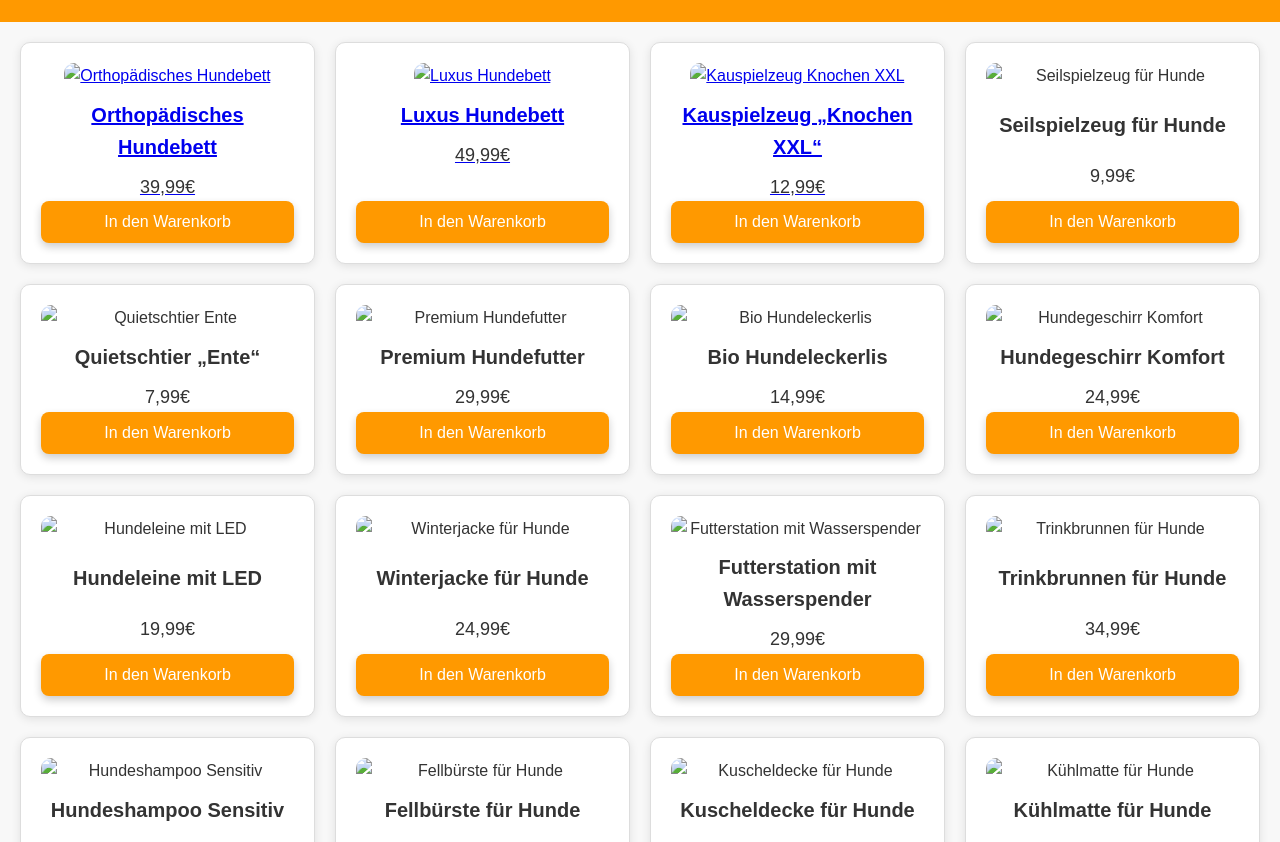
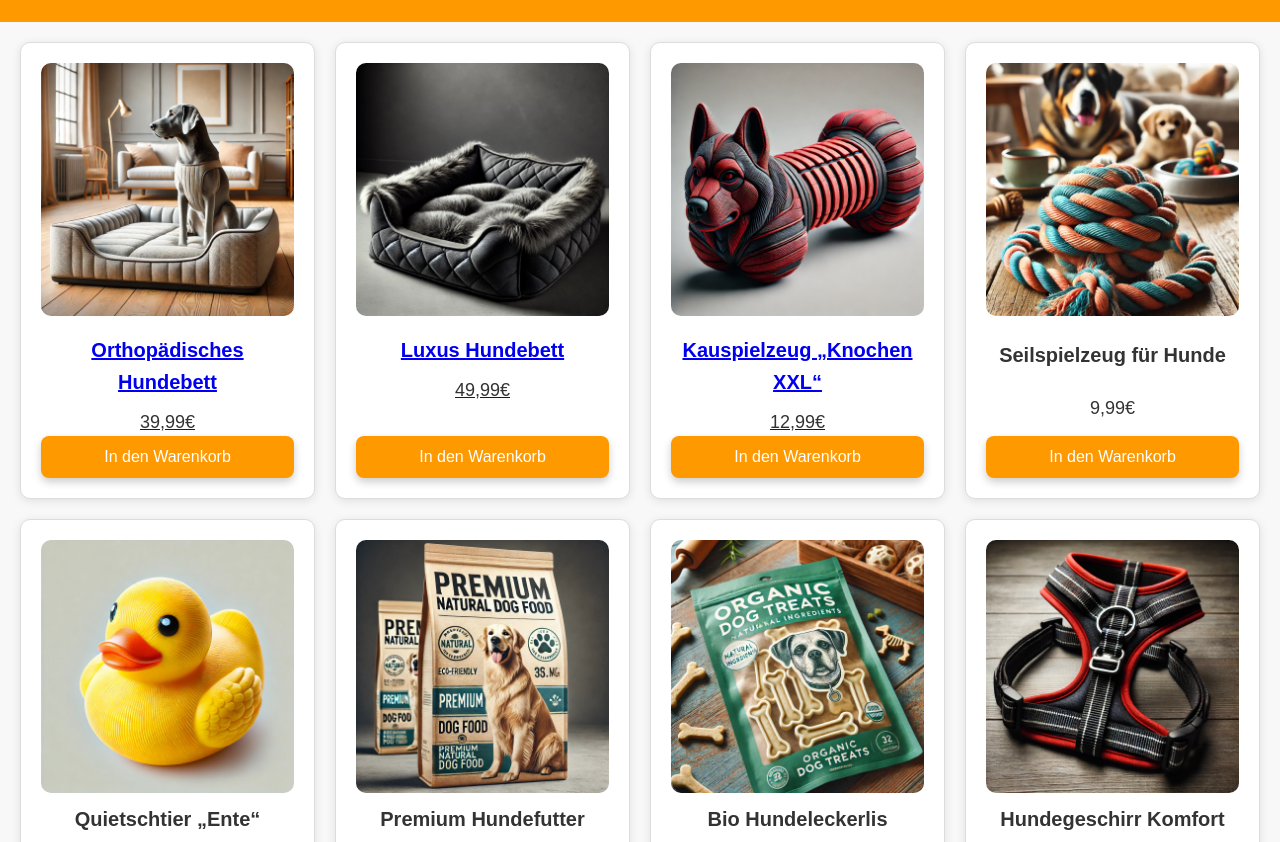
Before and after one commit to shot30012/Online-Shop_neu, a plain HTML site: page shop.html in a window 1280 px wide. Shown: the part 98-940 px from the top of the page. Drawn offline with Linux system fonts and the light colour scheme; files that its build step writes are made by us from their sources.

Commit message:
Update shop.html

```diff
--- a/shop.html
+++ b/shop.html
@@ -4,7 +4,7 @@
     <meta charset="UTF-8">
     <meta name="viewport" content="width=device-width, initial-scale=1.0">
     <title>Hundeshop - Produkte</title>
-    <link rel="stylesheet" href="css/style.css">
+    <link rel="stylesheet" href="style.css">
 </head>
 <body class="shop-page">
 
@@ -24,7 +24,7 @@
             <div class="product-list">
                 <div class="product">
                     <a href="orthopaedisches-hundebett.html">
-                        <img src="images/Orthopädisches Hundebett.jpg" alt="Orthopädisches Hundebett">
+                        <img src="Orthopädisches Hundebett.jpg" alt="Orthopädisches Hundebett">
                         <h3>Orthopädisches Hundebett</h3>
                         <p>39,99€</p>
                     </a>
@@ -33,7 +33,7 @@
 
             <div class="product">
                 <a href="luxus-hundebett.html">
-                    <img src="images/hundebett2.jpg" alt="Luxus Hundebett">
+                    <img src="hundebett2.jpg" alt="Luxus Hundebett">
                     <h3>Luxus Hundebett</h3>
                     <p>49,99€</p>
                 </a>
@@ -43,7 +43,7 @@
             <!-- Hundespielzeug -->
             <div class="product">
                 <a href="kauspielzeug.html">
-                <img src="images/kauspielzeug.jpg" alt="Kauspielzeug Knochen XXL">
+                <img src="kauspielzeug.jpg" alt="Kauspielzeug Knochen XXL">
                 <h3>Kauspielzeug „Knochen XXL“</h3>
                 <p>12,99€</p>
                 </a>
@@ -51,14 +51,14 @@
             </div>
 
             <div class="product">
-                <img src="images/seilspielzeug.jpg" alt="Seilspielzeug für Hunde">
+                <img src="seilspielzeug.jpg" alt="Seilspielzeug für Hunde">
                 <h3>Seilspielzeug für Hunde</h3>
                 <p>9,99€</p>
                 <button>In den Warenkorb</button>
             </div>
 
             <div class="product">
-                <img src="images/quietschtier.jpg" alt="Quietschtier Ente">
+                <img src="quietschtier.jpg" alt="Quietschtier Ente">
                 <h3>Quietschtier „Ente“</h3>
                 <p>7,99€</p>
                 <button>In den Warenkorb</button>
@@ -66,14 +66,14 @@
 
             <!-- Futter & Leckerlis -->
             <div class="product">
-                <img src="images/hundefutter.jpg" alt="Premium Hundefutter">
+                <img src="hundefutter.jpg" alt="Premium Hundefutter">
                 <h3>Premium Hundefutter</h3>
                 <p>29,99€</p>
                 <button>In den Warenkorb</button>
             </div>
 
             <div class="product">
-                <img src="images/leckerli.jpg" alt="Bio Hundeleckerlis">
+                <img src="leckerli.jpg" alt="Bio Hundeleckerlis">
                 <h3>Bio Hundeleckerlis</h3>
                 <p>14,99€</p>
                 <button>In den Warenkorb</button>
@@ -81,21 +81,21 @@
 
             <!-- Zubehör -->
             <div class="product">
-                <img src="images/hundegeschirr.jpg" alt="Hundegeschirr Komfort">
+                <img src="hundegeschirr.jpg" alt="Hundegeschirr Komfort">
                 <h3>Hundegeschirr Komfort</h3>
                 <p>24,99€</p>
                 <button>In den Warenkorb</button>
             </div>
 
             <div class="product">
-                <img src="images/Hundeleine mit LED.jpg" alt="Hundeleine mit LED">
+                <img src="Hundeleine mit LED.jpg" alt="Hundeleine mit LED">
                 <h3>Hundeleine mit LED</h3>
                 <p>19,99€</p>
                 <button>In den Warenkorb</button>
             </div>
 
             <div class="product">
-                <img src="images/hundejacke.jpg" alt="Winterjacke für Hunde">
+                <img src="hundejacke.jpg" alt="Winterjacke für Hunde">
                 <h3>Winterjacke für Hunde</h3>
                 <p>24,99€</p>
                 <button>In den Warenkorb</button>
@@ -103,14 +103,14 @@
 
             <!-- Futterstationen -->
             <div class="product">
-                <img src="images/futterstation.jpg" alt="Futterstation mit Wasserspender">
+                <img src="futterstation.jpg" alt="Futterstation mit Wasserspender">
                 <h3>Futterstation mit Wasserspender</h3>
                 <p>29,99€</p>
                 <button>In den Warenkorb</button>
             </div>
 
             <div class="product">
-                <img src="images/Trinkbrunnen für Hunde.jpg" alt="Trinkbrunnen für Hunde">
+                <img src="Trinkbrunnen für Hunde.jpg" alt="Trinkbrunnen für Hunde">
                 <h3>Trinkbrunnen für Hunde</h3>
                 <p>34,99€</p>
                 <button>In den Warenkorb</button>
@@ -118,14 +118,14 @@
 
             <!-- Pflegeprodukte -->
             <div class="product">
-                <img src="images/Hundeshampoo Sensitiv.jpg" alt="Hundeshampoo Sensitiv">
+                <img src="Hundeshampoo Sensitiv.jpg" alt="Hundeshampoo Sensitiv">
                 <h3>Hundeshampoo Sensitiv</h3>
                 <p>9,99€</p>
                 <button>In den Warenkorb</button>
             </div>
 
             <div class="product">
-                <img src="images/Fellbürste für Hunde.jpg" alt="Fellbürste für Hunde">
+                <img src="Fellbürste für Hunde.jpg" alt="Fellbürste für Hunde">
                 <h3>Fellbürste für Hunde</h3>
                 <p>12,99€</p>
                 <button>In den Warenkorb</button>
@@ -133,21 +133,21 @@
 
             <!-- Weitere Produkte -->
             <div class="product">
-                <img src="images/Kuscheldecke für Hunde.jpg" alt="Kuscheldecke für Hunde">
+                <img src="Kuscheldecke für Hunde.jpg" alt="Kuscheldecke für Hunde">
                 <h3>Kuscheldecke für Hunde</h3>
                 <p>14,99€</p>
                 <button>In den Warenkorb</button>
             </div>
 
             <div class="product">
-                <img src="images/Kühlmatte für Hunde.jpg" alt="Kühlmatte für Hunde">
+                <img src="Kühlmatte für Hunde.jpg" alt="Kühlmatte für Hunde">
                 <h3>Kühlmatte für Hunde</h3>
                 <p>19,99€</p>
                 <button>In den Warenkorb</button>
             </div>
 
             <div class="product">
-                <img src="images/Faltbarer Reisenapf.jpg" alt="Faltbarer Reisenapf">
+                <img src="Faltbarer Reisenapf.jpg" alt="Faltbarer Reisenapf">
                 <h3>Faltbarer Reisenapf</h3>
                 <p>7,99€</p>
                 <button>In den Warenkorb</button>
@@ -156,6 +156,6 @@
         </div>
     </main>
 
-    <script src="js/script.js"></script>
+    <script src="script.js"></script>
 </body>
 </html>
```
